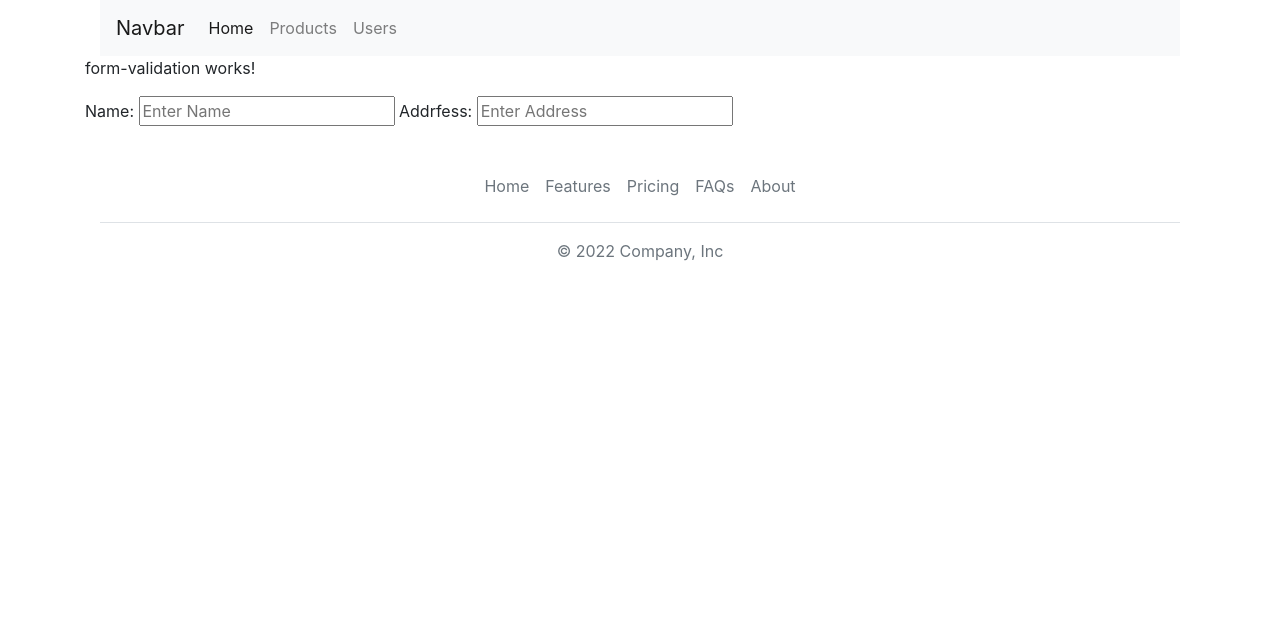
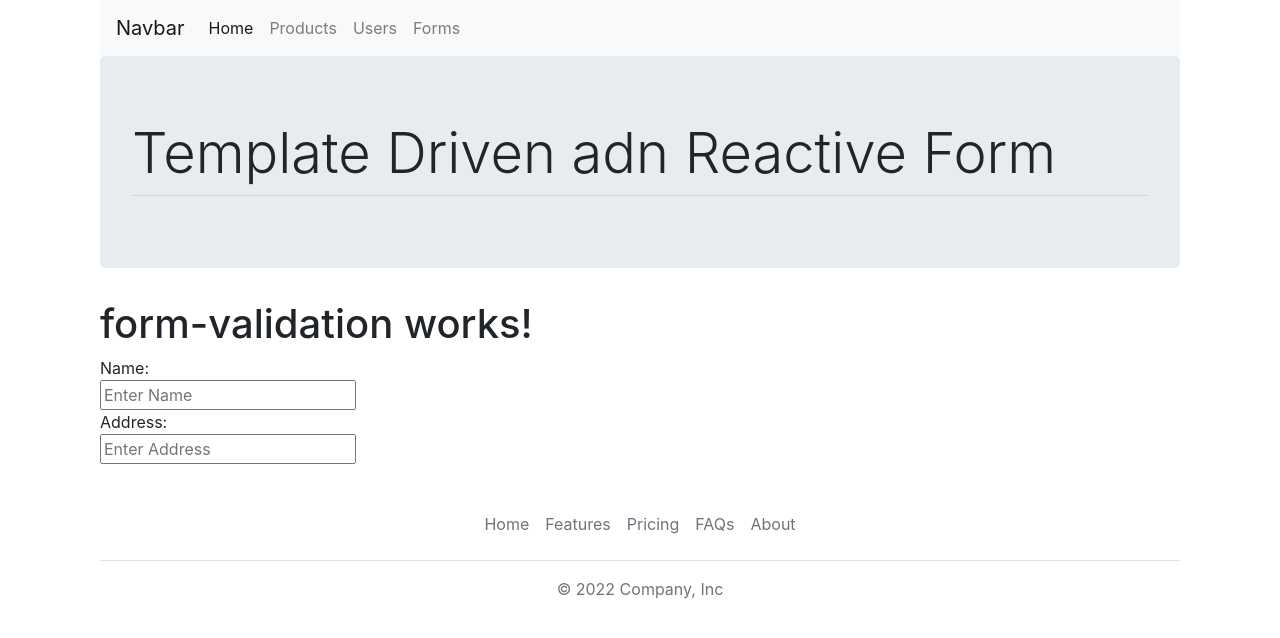
Before and after one commit to roobon/wdpf51_angular_crud, an Angular app: page /form in a window 1280 px wide. Shown: the top 638 px of the page. Built offline with nearby package versions, Linux system fonts and the light colour scheme.

Commit message:
Changed a bit

```diff
--- a/src/app/app.component.html
+++ b/src/app/app.component.html
@@ -14,6 +14,9 @@
           </li>
           <li class="nav-item">
             <a class="nav-link " routerLink="users">Users</a>
+          </li>
+          <li class="nav-item">
+            <a class="nav-link " routerLink="form">Forms</a>
           </li>
         </ul>
       </div>
--- a/src/app/form-validation/form-validation.component.html
+++ b/src/app/form-validation/form-validation.component.html
@@ -1,10 +1,17 @@
-<p>form-validation works!</p>
+<div class="container">
+    <div class="jumbotron">
+      <h3 class="display-4">Template Driven adn Reactive Form </h3>
+      <hr class="my-2" />
+    </div>
+  </div>
+<div class="container">
+<h1>form-validation works!</h1>
 <form [formGroup]="myForm" (ngSubmit)="onFormSubmit2()">
-    Name: <input formControlName="name"  placeholder="Enter Name">
-    <div *ngIf="myForm.controls['name'].invalid && (myForm.controls['name'].dirty || myForm.controls['name'].touched)" class="alert alert-danger">
+    Name: <br>     <input formControlName="name"  placeholder="Enter Name">
+    <span *ngIf="myForm.controls['name'].invalid && (myForm.controls['name'].dirty || myForm.controls['name'].touched)" class="alert alert-danger">
         Data is invalid
-    </div>
-    Addrfess: <input formControlName="address"  placeholder="Enter Address">
+    </span><br>
+    Address: <br><input formControlName="address"  placeholder="Enter Address"><br>
     <button *ngIf="myForm.valid" [ngClass] = "'btn-success'" type="submit" [disabled]="myForm.pristine || myForm.invalid" class="btn btn-success">Submit</button>
 </form>
 
@@ -18,3 +25,5 @@
 <div>
 Name: {{ name.value }} and Age: {{age.value }} College: {{college.value }} -->
 <!-- </div> -->
+
+</div>
```
